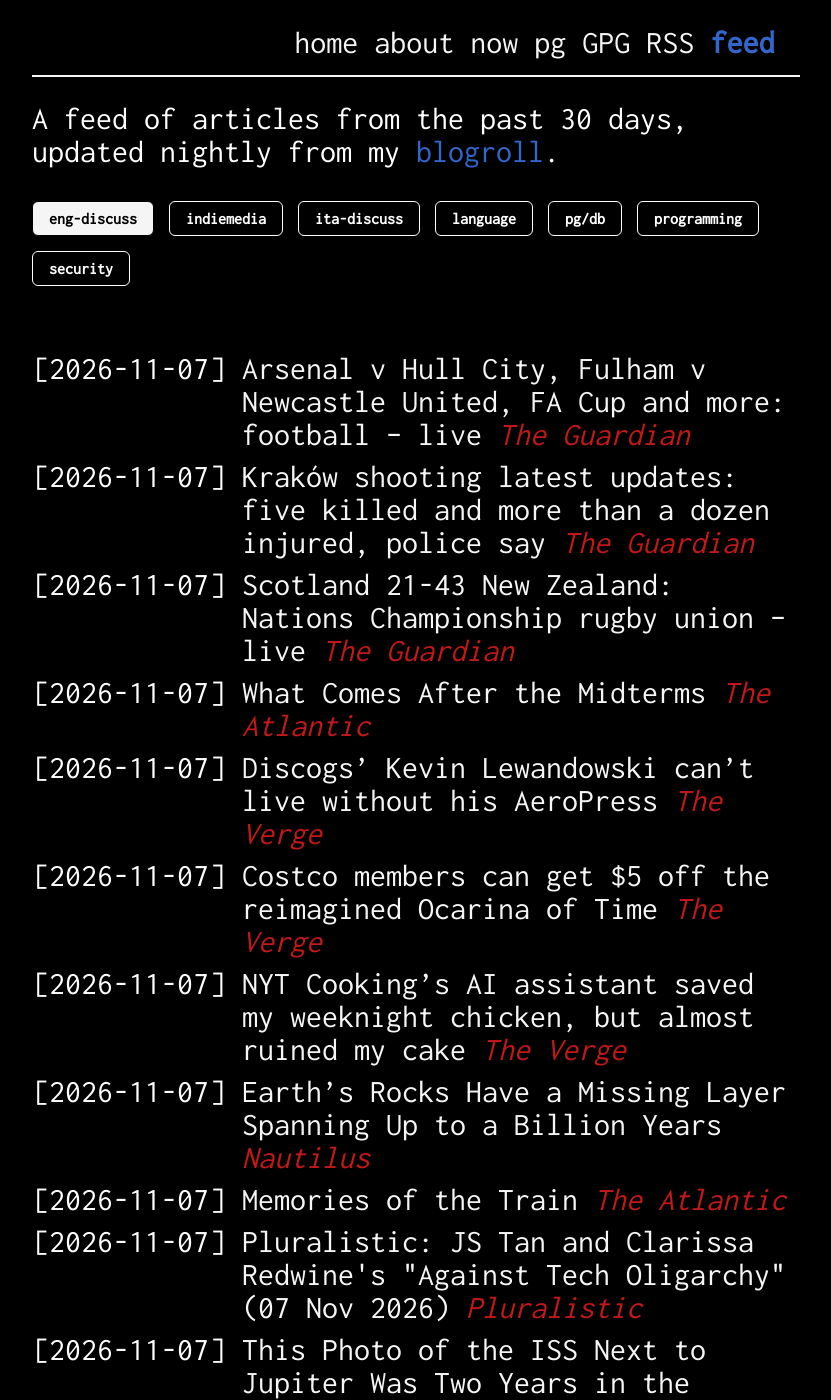
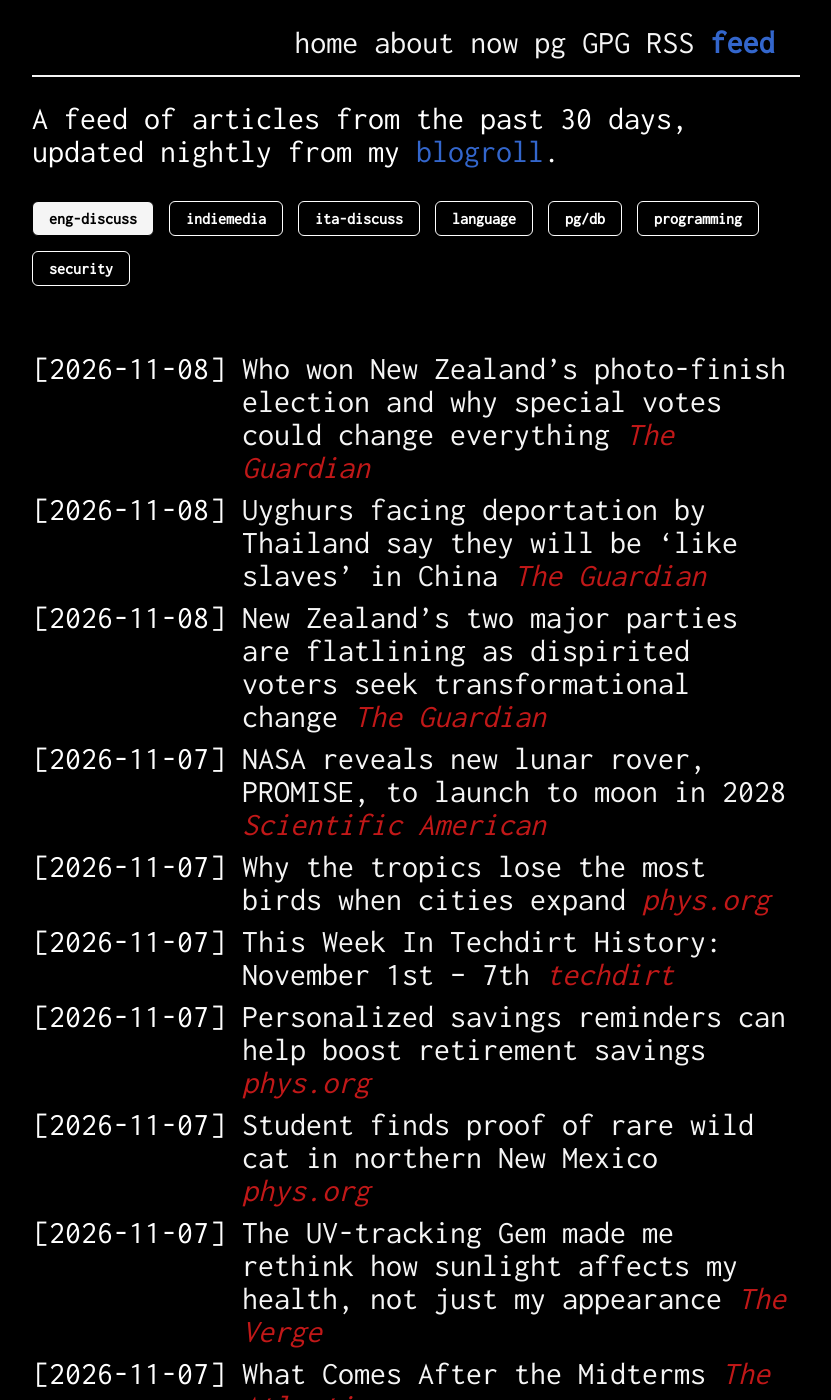
Before and after one commit to giulianopz/giulianopz.github.io, a Jekyll site: the page built from feed.html, in a window 1280 px wide and 1400 px high. Shown: the whole window, without its empty margins (224-1055 px from the left). Built offline with Jekyll 4.4.1, drawn with Linux system fonts in a browser that asks for light colours; nearby versions of some CDN libraries; some of the changed lines change nothing that is shown; some of the changed text lies outside the part shown.

Commit message:
chore: update feed.yaml

```diff
--- a/_data/feed.yaml
+++ b/_data/feed.yaml
@@ -1,16 +1,40 @@
 eng-discuss:
     - blogName: The Guardian
-      title: 'Arsenal v Hull City, Fulham v Newcastle United, FA Cup and more: football – live'
-      url: https://www.theguardian.com/football/live/2026/nov/07/arsenal-v-hull-city-fulham-v-newcastle-united-fa-cup-and-more-football-live
-      published: 2026-11-07T16:27:23Z
+      title: Who won New Zealand’s photo-finish election and why special votes could change everything
+      url: https://www.theguardian.com/world/2026/nov/08/nz-election-who-won-results-explained-overhang-special-votes-new-zealand
+      published: 2026-11-08T03:27:49Z
     - blogName: The Guardian
-      title: 'Kraków shooting latest updates: five killed and more than a dozen injured, police say'
-      url: https://www.theguardian.com/world/live/2026/nov/07/krakow-shooting-poland-latest-news-updates
-      published: 2026-11-07T16:11:59Z
+      title: Uyghurs facing deportation by Thailand say they will be ‘like slaves’ in China
+      url: https://www.theguardian.com/global-development/2026/nov/08/uyghurs-thailand-china-forced-deportation
+      published: 2026-11-08T03:00:28Z
     - blogName: The Guardian
-      title: 'Scotland 21-43 New Zealand: Nations Championship rugby union – live'
-      url: https://www.theguardian.com/sport/live/2026/nov/07/scotland-v-new-zealand-nations-championship-rugby-union-live
-      published: 2026-11-07T16:11:38Z
+      title: New Zealand’s two major parties are flatlining as dispirited voters seek transformational change
+      url: https://www.theguardian.com/world/2026/nov/08/nz-election-2026-national-labour-rejection-by-voters
+      published: 2026-11-08T01:15:17Z
+    - blogName: Scientific American
+      title: NASA reveals new lunar rover, PROMISE, to launch to moon in 2028
+      url: https://www.scientificamerican.com/article/nasa-reveals-new-lunar-rover-promise-to-launch-to-moon-in-2028/
+      published: 2026-11-07T22:45:00Z
+    - blogName: phys.org
+      title: Why the tropics lose the most birds when cities expand
+      url: https://phys.org/news/2026-11-tropics-birds-cities.html
+      published: 2026-11-07T20:30:01Z
+    - blogName: techdirt
+      title: 'This Week In Techdirt History: November 1st – 7th'
+      url: https://www.techdirt.com/2026/11/07/this-week-in-techdirt-history-november-1st-7th/
+      published: 2026-11-07T20:00:00Z
+    - blogName: phys.org
+      title: Personalized savings reminders can help boost retirement savings
+      url: https://phys.org/news/2026-11-personalized-boost.html
+      published: 2026-11-07T18:30:01Z
+    - blogName: phys.org
+      title: Student finds proof of rare wild cat in northern New Mexico
+      url: https://phys.org/news/2026-11-student-proof-rare-wild-cat.html
+      published: 2026-11-07T17:00:05Z
+    - blogName: The Verge
+      title: The UV-tracking Gem made me rethink how sunlight affects my health, not just my appearance
+      url: https://www.theverge.com/tech/1023230/the90-gem-necklace-hands-on-impressions
+      published: 2026-11-07T17:00:00Z
     - blogName: The Atlantic
       title: What Comes After the Midterms
       url: https://www.theatlantic.com/national/2026/11/what-comes-after-midterms-washington-week/689342/?utm_source=feed
@@ -23,10 +47,6 @@
       title: Costco members can get $5 off the reimagined Ocarina of Time
       url: https://www.theverge.com/gadgets/1028917/legend-of-zelda-ocarina-of-time-remake-switch-2-costco-deal-sale
       published: 2026-11-07T16:00:00Z
-    - blogName: The Verge
-      title: NYT Cooking’s AI assistant saved my weeknight chicken, but almost ruined my cake
-      url: https://www.theverge.com/tech/1029489/nyt-cooking-ai-assistant-review
-      published: 2026-11-07T15:50:00Z
     - blogName: Nautilus
       title: Earth’s Rocks Have a Missing Layer Spanning Up to a Billion Years
       url: https://nautil.us/earths-rocks-have-a-missing-layer-spanning-up-to-a-billion-years-1286417/
@@ -59,22 +79,6 @@
       title: The mathematical trick that explains how to find a needle in a haystack
       url: https://www.scientificamerican.com/article/the-mathematical-trick-that-explains-how-to-find-a-needle-in-a-haystack/
       published: 2026-11-07T12:00:00Z
-    - blogName: Scientific American
-      title: Nothing can be fully transparent, physicists discover
-      url: https://www.scientificamerican.com/article/nothing-can-be-fully-transparent-physicists-discover/
-      published: 2026-11-07T11:30:00Z
-    - blogName: phys.org
-      title: Scientists discover new jellyfish species in waters off Alicante in Spain
-      url: https://phys.org/news/2026-11-scientists-jellyfish-species-alicante-spain.html
-      published: 2026-11-07T11:00:01Z
-    - blogName: phys.org
-      title: Heavy rain can more than double glacier speeds in Alaska
-      url: https://phys.org/news/2026-11-heavy-glacier-alaska.html
-      published: 2026-11-07T10:40:05Z
-    - blogName: phys.org
-      title: The introduction of a medieval public health system exposed the population to roundworm
-      url: https://phys.org/news/2026-11-introduction-medieval-health-exposed-population.html
-      published: 2026-11-07T09:30:01Z
     - blogName: techdirt
       title: America Records Its 8th Measles Death Of The Year In Wisconsin
       url: https://www.techdirt.com/2026/11/06/america-records-its-8th-measles-death-of-the-year-in-wisconsin/
@@ -87,10 +91,6 @@
       title: Resisting The Menace Of Federal Data Consolidation
       url: https://www.techdirt.com/2026/11/06/resisting-the-menace-of-federal-data-consolidation/
       published: 2026-11-06T23:35:07Z
-    - blogName: techdirt
-      title: Judge Tosses Trump’s Epstein Letter SLAPP Suit Against Murdoch, For Real This Time
-      url: https://www.techdirt.com/2026/11/06/judge-tosses-trumps-epstein-letter-slapp-suit-against-murdoch-for-real-this-time/
-      published: 2026-11-06T22:05:12Z
     - blogName: kottke.org
       title: They found a chunk of Mars in the Sahara Desert. A recent...
       url: https://kottke.org/26/11/0049945-they-found-a-chunk-of-mar
@@ -327,6 +327,38 @@
       url: https://nntaleb.medium.com/foreword-to-sean-mathews-the-new-byzantines-541ba9cebfe3?source=rss-f138bf5466fe------2
       published: 2026-10-09T11:44:27Z
 indiemedia:
+    - blogName: Osservatorio Repressione
+      title: '8 novembre 1926: L’arresto di Antonio Gramsci'
+      url: https://www.osservatoriorepressione.info/8-novembre-1926-larresto-antonio-gramsci/
+      published: 2026-11-07T23:01:23Z
+    - blogName: Il Post
+      title: È morto a 75 anni Richard Lloyd, chitarrista della band post punk dei Television
+      url: https://www.ilpost.it/2026/11/07/richard-lloyd-television-band-morto/
+      published: 2026-11-07T22:22:00Z
+    - blogName: Radio Onda Rossa
+      title: '[Musica Machina] puntata 222 del 7 novembre 2026'
+      url: https://www.ondarossa.info/newstrasmissioni/musica-machina/2026/11/puntata-222-del-7-novembre-2026
+      published: 2026-11-07T20:00:00Z
+    - blogName: Il Post
+      title: Il presidente di Israele ha scelto Gadi Eisenkot per formare un governo
+      url: https://www.ilpost.it/2026/11/07/isaac-herzog-nomina-gadi-eisenkot-incarico-formare-governo/
+      published: 2026-11-07T19:51:14Z
+    - blogName: Il Post
+      title: Trump ha offerto il ruolo di portavoce della Casa Bianca a Dana White, il presidente della lega di arti marziali miste UFC
+      url: https://www.ilpost.it/2026/11/07/donald-trump-portavoce-casa-bianca-dana-white/
+      published: 2026-11-07T19:45:37Z
+    - blogName: MilanoInMovimento
+      title: ARCI Milano, una casa per i movimenti. Quello che rischia di perdere la città
+      url: https://milanoinmovimento.com/milano/arci-milano-una-casa-per-i-movimenti-quello-che-rischia-di-perdere-la-citta
+      published: 2026-11-07T19:41:37Z
+    - blogName: Osservatorio Repressione
+      title: 'La guerra entra nelle scuole: il Ministero della Difesa arruola anche i fumetti'
+      url: https://www.osservatoriorepressione.info/la-guerra-entra-nelle-scuole-il-ministero-della-difesa-arruola-anche-i-fumetti/
+      published: 2026-11-07T18:56:14Z
+    - blogName: MilanoInMovimento
+      title: 'Il successo della lista studentesca in Serbia: una testimonianza'
+      url: https://milanoinmovimento.com/mondo/il-successo-della-lista-studentesca-in-serbia-una-testimonianza
+      published: 2026-11-07T17:55:45Z
     - blogName: Collettiva
       title: 'Manovra, Silp Cgil: “Record per le spese militari, briciole al comparto sicurezza”'
       url: https://www.collettiva.it/copertine/italia/manovra-il-silp-cgil-record-per-le-spese-militari-briciole-al-comparto-sicurezza-xh40mwvx
@@ -339,18 +371,6 @@
       title: 'Taranto, mensa negata a una bambina di 9 anni. La Cgil: “Rivedere i regolamenti”'
       url: https://www.collettiva.it/copertine/italia/taranto-mensa-negata-bambina-cgil-rivedere-regolamenti-pnkfyc16
       published: 2026-11-07T15:50:05Z
-    - blogName: Il Post
-      title: Cos’hanno di speciale gli “specialty coffee”?
-      url: https://www.ilpost.it/2026/11/07/specialty-coffee-caffe/
-      published: 2026-11-07T15:35:10Z
-    - blogName: Il Post
-      title: C’è stata una sparatoria nella piazza principale di Cracovia, in Polonia
-      url: https://www.ilpost.it/2026/11/07/sparatoria-piazza-del-mercato-cracovia-morti/
-      published: 2026-11-07T15:32:52Z
-    - blogName: Il Post
-      title: 'Il governo non ha rinnovato lo sconto sul gasolio: da domenica costerà un po’ di più'
-      url: https://www.ilpost.it/2026/11/07/sconto-accise-gasolio-terminato/
-      published: 2026-11-07T15:23:28Z
     - blogName: Collettiva
       title: Come funziona il congedo di paternità e chi ne ha diritto?
       url: https://www.collettiva.it/rubriche/lo-sapevi-che/congedo-paternita-come-funziona-qflwl4vl
@@ -371,22 +391,10 @@
       title: siamo MAREA - mostra per i 10 anni di nudm al Forte Prenestino
       url: https://www.ondarossa.info/redazionali/2026/11/siamo-marea-mostra-10-anni-nudm-al-forte
       published: 2026-11-07T11:01:44Z
-    - blogName: Radio Onda Rossa
-      title: Verso il 25 novembre - Sabato 7 alle 16 al Centro Donna Lisa
-      url: https://www.ondarossa.info/redazionali/2026/11/verso-25-novembre-sabato-7-alle-16-al
-      published: 2026-11-07T10:33:55Z
     - blogName: Jacobin Italia
       title: People before profit
       url: https://jacobinitalia.it/people-before-profit/
       published: 2026-11-07T09:51:59Z
-    - blogName: Osservatorio Repressione
-      title: Vademecum di resistenza legale
-      url: https://www.osservatoriorepressione.info/vademecum-di-resistenza-legale/
-      published: 2026-11-07T09:36:52Z
-    - blogName: Osservatorio Repressione
-      title: Trieste, cariche della polizia contro chi protesta dopo la morte di due giovani a Porto Vecchio
-      url: https://www.osservatoriorepressione.info/trieste-cariche-della-polizia-contro-chi-protesta-dopo-la-morte-di-due-giovani-a-porto-vecchio/
-      published: 2026-11-07T09:17:52Z
     - blogName: Altreconomia
       title: “Vogliamo un salario dignitoso nell’industria tessile del Bangladesh”. La petizione della Ccc
       url: https://altreconomia.it/vogliamo-un-salario-dignitoso-nellindustria-tessile-del-bangladesh-la-petizione-della-ccc/
@@ -431,10 +439,6 @@
       title: Operazione repressiva per il corteo del 31 gennaio in difesa di Askatasuna
       url: https://milanoinmovimento.com/italia/operazione-repressiva-per-il-corteo-del-31-gennaio-in-difesa-di-askatasuna
       published: 2026-11-06T08:26:38Z
-    - blogName: MilanoInMovimento
-      title: Cuba alla ricerca di un modo per vivere e non solo sopravvivere
-      url: https://milanoinmovimento.com/mondo/cuba-alla-ricerca-di-un-modo-per-vivere-e-non-solo-sopravvivere
-      published: 2026-11-06T08:01:20Z
     - blogName: IrpiMedia
       title: Ristrutturare gli hotel di lusso, con i soldi del Pnrr
       url: https://irpimedia.irpi.eu/soldi-pnrr-ristrutturare-hotel-di-lusso/?utm_source=rss&utm_medium=rss&utm_campaign=soldi-pnrr-ristrutturare-hotel-di-lusso
@@ -491,10 +495,6 @@
       title: Come uno sguardo femminista sulla cura può riorganizzare i territori
       url: https://globalproject.info/2026/11/come-uno-sguardo-femminista-sulla-cura-puo-riorganizzare-i-territori
       published: 2026-11-05T07:00:00Z
-    - blogName: MilanoInMovimento
-      title: In questi giorni di lotta, è “Essi vivono” il film da recuperare
-      url: https://milanoinmovimento.com/culture/in-questi-giorni-di-lotta-e-essi-vivono-il-film-da-recuperare
-      published: 2026-11-04T21:49:18Z
     - blogName: Sbilanciamoci
       title: Perché Trump ha perso così male?
       url: https://sbilanciamoci.info/perche-trump-ha-perso-cosi-male-elezioni-usa/
@@ -564,6 +564,14 @@
       url: https://sedestra.substack.com/p/pane-e-mortazza-con-simone-carabella
       published: 2026-10-11T07:04:20Z
 ita-discuss:
+    - blogName: Carmilla Online
+      title: Un “tempo frattale” per la complessità del presente
+      url: https://www.carmillaonline.com/2026/11/07/un-tempo-frattale-per-la-complessita-del-presente/
+      published: 2026-11-07T21:00:26Z
+    - blogName: Il Primo Amore
+      title: Il nostro posto le nostre storie
+      url: https://www.ilprimoamore.com/il-nostro-posto-le-nostre-storie-2/
+      published: 2026-11-07T17:34:59Z
     - blogName: Il Primo Amore
       title: Venerdì 20 novembre a Ferrara l’evento finale della maratona GIOCHI DELL’ETERNITÀ
       url: https://www.ilprimoamore.com/a-ferrara-levento-finale-della-maratona-giochi-delleternita/
@@ -756,10 +764,6 @@
       title: 'Così vogliono i tempi: “Storia senza padroni” di Lorenzo Kamel'
       url: https://www.snaporaz.online/cosi-vogliono-i-tempi-storia-senza-padroni-di-lorenzo-kamel/
       published: 2026-11-04T23:19:32Z
-    - blogName: Carmilla Online
-      title: Si alza il vento / 7 – Antichità del dominio. Epstein files e Quarta Rivoluzione Industriale (prima parte)
-      url: https://www.carmillaonline.com/2026/11/04/si-alza-il-vento-7-antichita-del-dominio-epstein-files-e-quarta-rivoluzione-industriale-prima-parte/
-      published: 2026-11-04T21:00:09Z
     - blogName: Medusa
       title: EXTRA! BYATT
       url: https://medusanewsletter.substack.com/p/extra-byatt
@@ -832,10 +836,6 @@
       title: “…aprirmi un varco nel profondo buio della vita e del mondo”. Dialogo con Antonio Moresco
       url: https://www.ilprimoamore.com/aprirmi-un-varco-nel-profondo-buio-della-vita-e-del-mondo-dialogo-con-antonio-moresco/
       published: 2026-10-30T16:24:12Z
-    - blogName: Il Primo Amore
-      title: In profonda risonanza
-      url: https://www.ilprimoamore.com/in-profonda-risonanza/
-      published: 2026-10-30T15:59:42Z
     - blogName: Link. Idee per la tv
       title: Qualcuno parla attraverso di noi
       url: https://www.linkideeperlatv.it/qualcuno-parla-attraverso-di-noi/
@@ -982,6 +982,10 @@
       url: https://babelzine.co.uk/babel-number-56-autumn-2026/?utm_source=rss&utm_medium=rss&utm_campaign=babel-number-56-autumn-2026
       published: 2026-10-15T09:24:11Z
 pg/db:
+    - blogName: Dave Stokes
+      title: 'Is PostgreSQL Really Winning Part 2: The Evidence Beyond the Rankings'
+      url: https://stokerpostgresql.blogspot.com/2026/11/is-postgresql-really-winning-part-2.html
+      published: 2026-11-07T17:11:16.775Z
     - blogName: Metadata
       title: Writing as a thinking tool
       url: https://muratbuffalo.blogspot.com/2026/11/writing-as-thinking-tool.html
@@ -1204,13 +1208,21 @@
       published: 2026-10-09T04:00:00Z
 programming:
     - blogName: Hackaday
-      title: Repairing a Polaroid 630 SL Lightmixer Instant Camera
-      url: https://hackaday.com/2026/11/07/repairing-a-polaroid-630-sl-lightmixer-instant-camera/
-      published: 2026-11-07T16:30:03Z
+      title: Artemis II Rocket Was Powerful Enough to Disrupt GPS
+      url: https://hackaday.com/2026/11/07/artemis-ii-rocket-was-powerful-enough-to-disrupt-gps/
+      published: 2026-11-08T03:00:52Z
     - blogName: Hackaday
-      title: Active Antenna Runs on a Single Lithium-Ion Cell
-      url: https://hackaday.com/2026/11/07/active-antenna-runs-on-a-single-lithium-ion-cell/
-      published: 2026-11-07T15:00:06Z
+      title: Play Text Adventures on an E-Paper Handheld
+      url: https://hackaday.com/2026/11/07/play-text-adventures-on-an-e-paper-handheld/
+      published: 2026-11-08T00:00:30Z
+    - blogName: Simon Willison
+      title: 'datasette #3046: Don''t serve link: rel=next HTTP headers to Firefox for HTML pages'
+      url: https://simonwillison.net/2026/Nov/7/link-rel-next/
+      published: 2026-11-07T23:57:46Z
+    - blogName: Hackaday
+      title: Proper Linux, On An ESP32
+      url: https://hackaday.com/2026/11/07/proper-linux-on-an-esp32/
+      published: 2026-11-07T21:00:19Z
     - blogName: Julio Merino (jmmv.dev)
       title: Unattended reboots with encrypted disks
       url: https://jmmv.dev/2026/11/zkeys-intro.html
@@ -1219,10 +1231,6 @@
       title: Il mercato può sbagliare, anche se non riesci a batterlo
       url: https://www.youtube.com/watch?v=Z0wtS6-knoE
       published: 2026-11-07T12:09:08Z
-    - blogName: Hackaday
-      title: The Hidden Microcontroller Inside a LoRa chip
-      url: https://hackaday.com/2026/11/07/the-hidden-microcontroller-inside-a-lora-chip/
-      published: 2026-11-07T12:00:34Z
     - blogName: LWN.net
       title: Asahi Linux 7.3 progress report
       url: https://lwn.net/Articles/1105936/
@@ -1327,10 +1335,6 @@
       title: 'Krita: let''s read some source code!'
       url: https://www.youtube.com/watch?v=yRSYXGkZFxA
       published: 2026-11-04T16:54:41Z
-    - blogName: Simon Willison
-      title: datasette-llm 0.1a10
-      url: https://simonwillison.net/2026/Nov/4/datasette-llm/
-      published: 2026-11-04T15:26:02Z
     - blogName: The Go Blog
       title: A new Go API for JSON
       url: https://go.dev/blog/jsonv2
@@ -1623,14 +1627,6 @@
       title: Unikernels in 2026 part 1 Geoffrey Huntley
       url: https://buttondown.com/justincormack/archive/unikernels-in-2026-part-1-geoffrey-huntley/
       published: 2026-10-10T12:53:13Z
-    - blogName: Charity Majors
-      title: If your team is happy, are you doing a good job?
-      url: https://charity.wtf/p/if-your-team-is-happy-are-you-doing
-      published: 2026-10-08T18:50:46Z
-    - blogName: Math ∩ Programming
-      title: Hotword detection in FHE on GPU in 350ms
-      url: https://www.jeremykun.com/shortform/2026-10-08-1120/
-      published: 2026-10-08T18:20:29Z
 'security ':
     - blogName: BleepingComputer
       title: Hackers pull off $133 million French bank heist via service provider
```
Also changed, not shown: 1 other file.
